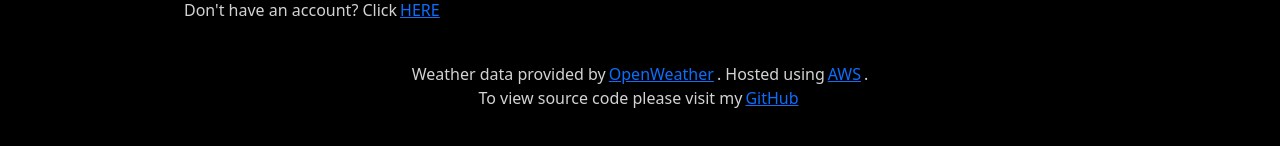
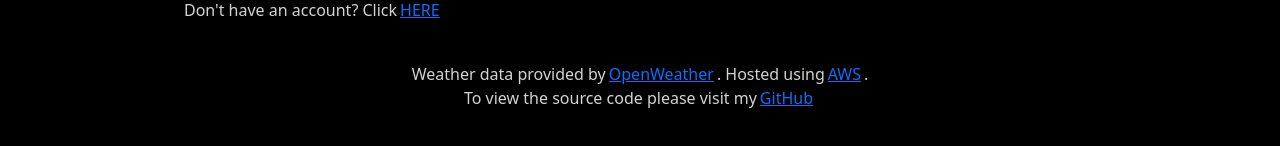
Before and after one commit to Oneshot369/cap-frontend, a Vue app: page /login in a window 1280 px wide. Shown: the part 412-558 px from the top of the page. Built offline with nearby package versions, Linux system fonts and the light colour scheme.

Commit message:
updating wording

```diff
--- a/src/components/FooterItem.vue
+++ b/src/components/FooterItem.vue
@@ -1,17 +1,22 @@
-<script setup lang="ts">
-
-</script>
+<script setup lang="ts"></script>
 
 <template>
-  <br/>
+  <br />
   <main>
-    <p class="footer-text">Weather data provided by<a href="https://openweathermap.org/">OpenWeather</a>. Hosted using<a href="https://aws.amazon.com/">AWS</a>. <br>To view source code please visit my<a href="https://github.com/Oneshot369">GitHub</a></p>
+    <p class="footer-text">
+      Weather data provided by<a href="https://openweathermap.org/">OpenWeather</a>. Hosted using<a
+        href="https://aws.amazon.com/"
+        >AWS</a
+      >. <br />To view the source code please visit my<a href="https://github.com/Oneshot369"
+        >GitHub</a
+      >
+    </p>
   </main>
 </template>
 
 <style>
-.footer-text{
+.footer-text {
   text-align: center;
-  clear:both;
+  clear: both;
 }
 </style>
--- a/src/views/LoginVue.vue
+++ b/src/views/LoginVue.vue
@@ -30,6 +30,12 @@ const registerLogin = () => {
       }
     })
     .catch((error) => {
+      //wrong login error
+      if (error.status == 400) {
+        console.log('here')
+        errorMsg.value = 'Username or password is incorrect.'
+      } else {
+        //other network errors
         console.error(error)
         errorMsg.value = 'Internal error'
         Error.code = 500
@@ -37,6 +43,7 @@ const registerLogin = () => {
         router.push({
           path: '/error'
         })
+      }
     })
 }
 
```
Lines whose indentation alone changed are shown as unchanged.
